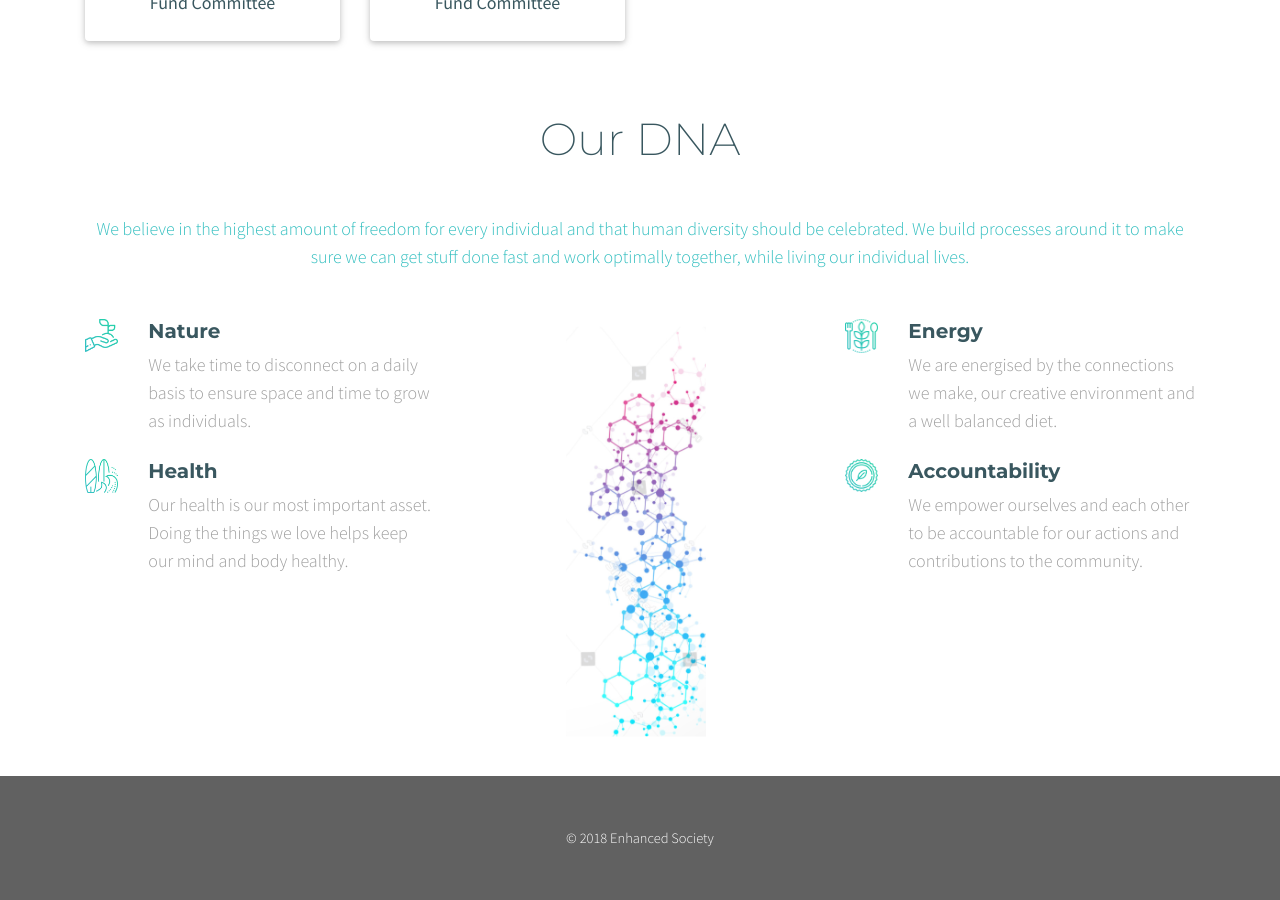
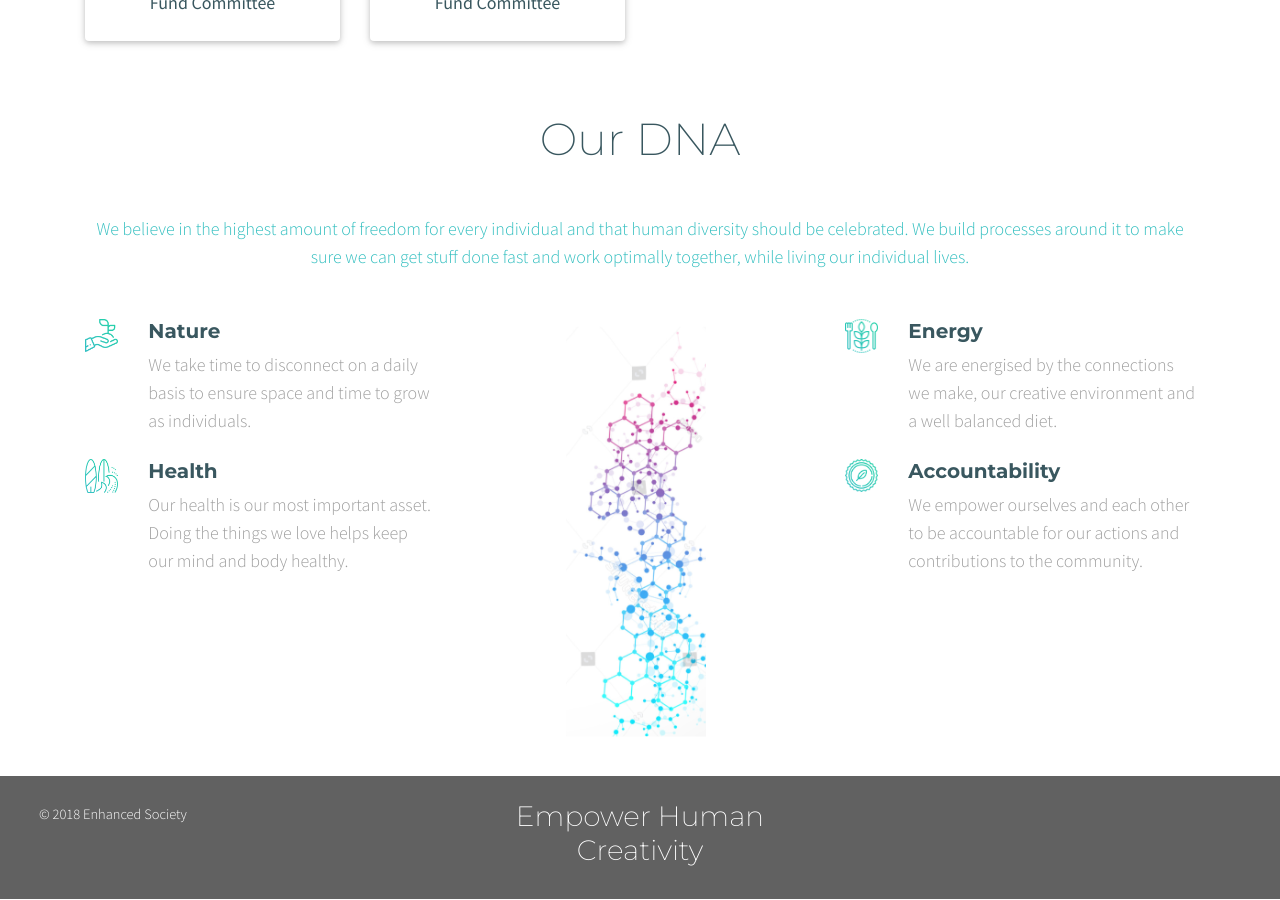
Before and after one commit to enhancedsociety/old-website, a Jekyll site: the page built from index.html, in a window 1280 px wide and 900 px high, scrolled down 3600 px. Built offline with Jekyll 4.4.1, drawn with Linux system fonts in a browser that asks for light colours; a script that is not in the unit is left out.

Commit message:
full paths to assets

```diff
--- a/_includes/footer.html
+++ b/_includes/footer.html
@@ -1,3 +1,8 @@
-<footer class="row font-small text-white grey darken-2 mt-4 p-5 justify-content-center">
-	&copy; 2018 Enhanced Society
+<footer class="row font-small text-white grey darken-2 mt-4 p-4 justify-content-start">
+	<div class="col-4">
+		&copy; 2018 Enhanced Society
+	</div>
+	<div class="col-4 text-center">
+		<h3>Empower Human Creativity</h3>
+	</div>
 </footer>
--- a/_includes/header.html
+++ b/_includes/header.html
@@ -1,6 +1,6 @@
-<header class="row" style="background: url(/assets/img/{{ include.image | default: "home-banner.jpg" }}); {% if include.cover %}background-size: cover;{% endif %} height: {{ include.height | default: "1000" }}px;">
+<header class="row" style="background: url({{ site.url }}/assets/img/{{ include.image | default: "home-banner.jpg" }}); {% if include.cover %}background-size: cover;{% endif %} height: {{ include.height | default: "1000" }}px;">
 	<div class="col-12">
-		<a href="/" class="logo"><img src="/assets/img/logo.svg" /></a>
+		<a href="/" class="logo"><img src="{{ site.url }}/assets/img/logo.svg" /></a>
 	</div>
 	{% comment %}
 	<div class="col mr-auto text-right">
@@ -20,11 +20,5 @@
 				{{ include.excerpt }}
 			</p>
 		{% endif %}
-		{% comment %}
-		<p>
-			<a href="#" class="btn">PLATFORM</a>
-			<a href="#" class="btn">COMMUNITY HUB</a>
-		</p>
-		{% endcomment %}
 	</div>
 </header>
--- a/_layouts/default.html
+++ b/_layouts/default.html
@@ -10,20 +10,37 @@
 	<title>{{ page.title }}</title>
 	<link href="https://fonts.googleapis.com/css?family=Montserrat:200,300,400,500,600,700" rel="stylesheet">
 	<link href="https://fonts.googleapis.com/css?family=Source+Sans+Pro:300,400" rel="stylesheet">
-    <link rel="stylesheet" href="https://maxcdn.bootstrapcdn.com/font-awesome/4.7.0/css/font-awesome.min.css">
-    <link href="/assets/css/bootstrap.min.css" rel="stylesheet">
-    <link href="/assets/css/mdb.min.css" rel="stylesheet">
-    <link href="/assets/css/style.css" rel="stylesheet">
+    {% comment %}<link rel="stylesheet" href="https://maxcdn.bootstrapcdn.com/font-awesome/4.7.0/css/font-awesome.min.css">{% endcomment %}
+    <link href="{{ site.url }}/assets/css/bootstrap.min.css" rel="stylesheet">
+    <link href="{{ site.url }}/assets/css/mdb.min.css" rel="stylesheet">
+    <link href="{{ site.url }}/assets/css/style.css" rel="stylesheet">
+   	{% comment %} Google Tag Manager {% endcomment %}
+	<script>(function(w,d,s,l,i){w[l]=w[l]||[];w[l].push({'gtm.start':
+	new Date().getTime(),event:'gtm.js'});var f=d.getElementsByTagName(s)[0],
+	j=d.createElement(s),dl=l!='dataLayer'?'&l='+l:'';j.async=true;j.src=
+	'https://www.googletagmanager.com/gtm.js?id='+i+dl;f.parentNode.insertBefore(j,f);
+	})(window,document,'script','dataLayer','GTM-M4P9XLQ');</script>
+	{% comment %} End Google Tag Manager {% endcomment %}
 </head>
 <body>
+	{% comment %} Google Tag Manager {% endcomment %}
+	<noscript><iframe src="https://www.googletagmanager.com/ns.html?id=GTM-M4P9XLQ"
+	height="0" width="0" style="display:none;visibility:hidden"></iframe></noscript>
+	{% comment %} End Google Tag Manager {% endcomment %}
 	<div class="container-fluid">
 		{{ content }}
-	</div>
-	<div class="container-fluid">
 		{% include footer.html %}
 	</div>
-    <script type="text/javascript" src="/assets/js/jquery-3.2.1.min.js"></script>
-    <script type="text/javascript" src="/assets/js/bootstrap.min.js"></script>
-    <script type="text/javascript" src="/assets/js/mdb.min.js"></script>
+    <script type="text/javascript" src="{{ site.url }}/assets/js/jquery-3.2.1.min.js"></script>
+    <script type="text/javascript" src="{{ site.url }}/assets/js/bootstrap.min.js"></script>
+    <script type="text/javascript" src="{{ site.url }}/assets/js/mdb.min.js"></script>
+    {% comment %} ZOHO CHAT {% endcomment %}
+    <script type="text/javascript">
+	var $zoho=$zoho || {};$zoho.salesiq = $zoho.salesiq ||
+	{widgetcode:"bf714a8ecf23cb02ce162488fca2ad2f17563a970e136cdb800b81d4c2652480ee6585f49bdd95b88ea99b206b2d32fd", values:{},ready:function(){}};
+	var d=document;s=d.createElement("script");s.type="text/javascript";s.id="zsiqscript";s.defer=true;
+	s.src="https://salesiq.zoho.com/widget";t=d.getElementsByTagName("script")[0];t.parentNode.insertBefore(s,t);d.write("<div id='zsiqwidget'></div>");
+	</script>
+	{% comment %} END ZOHO CHAT {% endcomment %}
 </body>
 </html>
--- a/index.html
+++ b/index.html
@@ -9,7 +9,7 @@
 	<div class="row">
 		<div class="col-md-4">
 			<p>
-				<img class="card-img-top" src="/assets/img/token-sale-299x199.svg" alt="Card image cap" />
+				<img class="card-img-top" src="{{ site.url }}/assets/img/token-sale-299x199.svg" alt="Card image cap" />
 			</p>
 			<h5 class="font-weight-bold mt-3">Token Sale Advisory</h5>
 			<p class="grey-text">
@@ -21,7 +21,7 @@
 		</div>
 		<div class="col-md-4">
 			<p>
-				<img class="card-img-top" src="/assets/img/platform-299x199.svg" alt="Card image cap" />
+				<img class="card-img-top" src="{{ site.url }}/assets/img/platform-299x199.svg" alt="Card image cap" />
 			</p>
 			<h5 class="font-weight-bold mt-3">The Platform</h5>
 			<p class="grey-text">
@@ -33,7 +33,7 @@
 		</div>
 		<div class="col-md-4">
 			<p>
-				<img class="card-img-top" src="/assets/img/community-299x199.svg" alt="Card image cap" />
+				<img class="card-img-top" src="{{ site.url }}/assets/img/community-299x199.svg" alt="Card image cap" />
 			</p>
 			<h5 class="font-weight-bold mt-3">Community</h5>
 			<p class="grey-text">
@@ -51,22 +51,22 @@
 	</p>
 	<div class="row mt-4">
 		<div class="col-md-4">
-			<img src="/assets/img/parato-200x100.png" alt="" class="img-fluid z-depth-0">
+			<img src="{{ site.url }}/assets/img/parato-200x100.png" alt="" class="img-fluid z-depth-0">
 		</div>
 		<div class="col-md-4">
-			<img src="/assets/img/parato-200x100.png" alt="" class="img-fluid z-depth-0">
+			<img src="{{ site.url }}/assets/img/parato-200x100.png" alt="" class="img-fluid z-depth-0">
 		</div>
 		<div class="col-md-4">
-			<img src="/assets/img/parato-200x100.png" alt="" class="img-fluid z-depth-0">
+			<img src="{{ site.url }}/assets/img/parato-200x100.png" alt="" class="img-fluid z-depth-0">
 		</div>
 		<div class="col-md-4">
-			<img src="/assets/img/parato-200x100.png" alt="" class="img-fluid z-depth-0">
+			<img src="{{ site.url }}/assets/img/parato-200x100.png" alt="" class="img-fluid z-depth-0">
 		</div>
 		<div class="col-md-4">
-			<img src="/assets/img/parato-200x100.png" alt="" class="img-fluid z-depth-0">
+			<img src="{{ site.url }}/assets/img/parato-200x100.png" alt="" class="img-fluid z-depth-0">
 		</div>
 		<div class="col-md-4">
-			<img src="/assets/img/parato-200x100.png" alt="" class="img-fluid z-depth-0">
+			<img src="{{ site.url }}/assets/img/parato-200x100.png" alt="" class="img-fluid z-depth-0">
 		</div>
 	</div>
 
@@ -77,12 +77,12 @@
 
 	<div class="row mt-5">
 		<div class="col-lg-5 text-center text-lg-left pb-5">
-			<img src="/assets/img/enhanced-investor.png" alt="" class="img-fluid z-depth-0">
+			<img src="{{ site.url }}/assets/img/enhanced-investor.png" alt="" class="img-fluid z-depth-0">
 		</div>
 		<div class="col-lg-7">
 			<div class="row pb-3">
 				<div class="col-2 col-md-1">
-					<img src="/assets/img/icons/resources.png" alt="" class="img-fluid z-depth-0">
+					<img src="{{ site.url }}/assets/img/icons/resources.png" alt="" class="img-fluid z-depth-0">
 				</div>
 				<div class="col-10">
 					<h5 class="font-weight-bold text-left mb-3 dark-grey-text">Transparency</h5>
@@ -91,7 +91,7 @@
 			</div>
 			<div class="row pb-3">
 				<div class="col-2 col-md-1">
-					<img src="/assets/img/icons/start-business.png" alt="" class="img-fluid z-depth-0">
+					<img src="{{ site.url }}/assets/img/icons/start-business.png" alt="" class="img-fluid z-depth-0">
 				</div>
 				<div class="col-10">
 					<h5 class="font-weight-bold text-left mb-3 dark-grey-text">Authenticitiy</h5>
@@ -100,7 +100,7 @@
 			</div>
 			<div class="row pb-3">
 				<div class="col-2 col-md-1">
-					<img src="/assets/img/icons/collaborate.png" alt="" class="img-fluid z-depth-0">
+					<img src="{{ site.url }}/assets/img/icons/collaborate.png" alt="" class="img-fluid z-depth-0">
 				</div>
 				<div class="col-10">
 					<h5 class="font-weight-bold text-left mb-3 dark-grey-text">Creativity</h5>
@@ -118,7 +118,7 @@
 		<div class="col-6 col-sm-6 col-md-4 col-lg-3 mb-4">
 			<div class="card card-cascade wider">
 				<div class="view overlay">
-					<img src="/assets/img/profiles/kim.png" class="img-fluid" alt="Material Design for Bootstrap - example photo">
+					<img src="{{ site.url }}/assets/img/profiles/kim.png" class="img-fluid" alt="Material Design for Bootstrap - example photo">
 				</div>
 				<div class="card-body text-center pt-3 pb-2">
 					<h4 class="title">Kim Hansen</h4>
@@ -129,7 +129,7 @@
 		<div class="col-6 col-sm-6 col-md-4 col-lg-3 mb-4">
 			<div class="card card-cascade wider">
 				<div class="view overlay">
-					<img src="/assets/img/profiles/jason.png" class="img-fluid" alt="Material Design for Bootstrap - example photo">
+					<img src="{{ site.url }}/assets/img/profiles/jason.png" class="img-fluid" alt="Material Design for Bootstrap - example photo">
 				</div>
 				<div class="card-body text-center pt-3 pb-2">
 					<h4 class="title">Jason Atkins</h4>
@@ -140,7 +140,7 @@
 		<div class="col-6 col-sm-6 col-md-4 col-lg-3 mb-4">
 			<div class="card card-cascade wider">
 				<div class="view overlay">
-					<img src="/assets/img/profiles/d.png" class="img-fluid" alt="Material Design for Bootstrap - example photo">
+					<img src="{{ site.url }}/assets/img/profiles/d.png" class="img-fluid" alt="Material Design for Bootstrap - example photo">
 				</div>
 				<div class="card-body text-center pt-3 pb-2">
 					<h4 class="title">David Novakovic</h4>
@@ -151,7 +151,7 @@
 		<div class="col-6 col-sm-6 col-md-4 col-lg-3 mb-4">
 			<div class="card card-cascade wider">
 				<div class="view overlay">
-					<img src="/assets/img/profiles/adam.png" class="img-fluid" alt="Material Design for Bootstrap - example photo">
+					<img src="{{ site.url }}/assets/img/profiles/adam.png" class="img-fluid" alt="Material Design for Bootstrap - example photo">
 				</div>
 				<div class="card-body text-center pt-3 pb-2">
 					<h4 class="title">Adam Gallagher</h4>
@@ -164,7 +164,7 @@
 		<div class="col-6 col-sm-6 col-md-4 col-lg-3 mb-4">
 			<div class="card card-cascade wider">
 				<div class="view overlay">
-					<img src="/assets/img/profiles/jo.png" class="img-fluid" alt="Material Design for Bootstrap - example photo">
+					<img src="{{ site.url }}/assets/img/profiles/jo.png" class="img-fluid" alt="Material Design for Bootstrap - example photo">
 				</div>
 				<div class="card-body text-center pt-3 pb-2">
 					<h4 class="title">Jo Kershaw</h4>
@@ -175,7 +175,7 @@
 		<div class="col-6 col-sm-6 col-md-4 col-lg-3 mb-4">
 			<div class="card card-cascade wider">
 				<div class="view overlay">
-					<img src="/assets/img/profiles/belinda.png" class="img-fluid" alt="Material Design for Bootstrap - example photo">
+					<img src="{{ site.url }}/assets/img/profiles/belinda.png" class="img-fluid" alt="Material Design for Bootstrap - example photo">
 				</div>
 				<div class="card-body text-center pt-3 pb-2">
 					<h4 class="title">Belinda Sippe</h4>
@@ -186,7 +186,7 @@
 		<div class="col-6 col-sm-6 col-md-4 col-lg-3 mb-4">
 			<div class="card card-cascade wider">
 				<div class="view overlay">
-					<img src="/assets/img/profiles/carl.png" class="img-fluid" alt="Material Design for Bootstrap - example photo">
+					<img src="{{ site.url }}/assets/img/profiles/carl.png" class="img-fluid" alt="Material Design for Bootstrap - example photo">
 				</div>
 				<div class="card-body text-center pt-3 pb-2">
 					<h4 class="title">Carl Ballantyne</h4>
@@ -197,7 +197,7 @@
 		<div class="col-6 col-sm-6 col-md-4 col-lg-3 mb-4">
 			<div class="card card-cascade wider">
 				<div class="view overlay">
-					<img src="/assets/img/profiles/erik.png" class="img-fluid" alt="Material Design for Bootstrap - example photo">
+					<img src="{{ site.url }}/assets/img/profiles/erik.png" class="img-fluid" alt="Material Design for Bootstrap - example photo">
 				</div>
 				<div class="card-body text-center pt-3 pb-2">
 					<h4 class="title">Erik Andersson</h4>
@@ -208,7 +208,7 @@
 		<div class="col-6 col-sm-6 col-md-4 col-lg-3 mb-4">
 			<div class="card card-cascade wider">
 				<div class="view overlay">
-					<img src="/assets/img/profiles/david.png" class="img-fluid" alt="Material Design for Bootstrap - example photo">
+					<img src="{{ site.url }}/assets/img/profiles/david.png" class="img-fluid" alt="Material Design for Bootstrap - example photo">
 				</div>
 				<div class="card-body text-center pt-3 pb-2">
 					<h4 class="title">David Enright</h4>
@@ -219,7 +219,7 @@
 		<div class="col-6 col-sm-6 col-md-4 col-lg-3 mb-4">
 			<div class="card card-cascade wider">
 				<div class="view overlay">
-					<img src="/assets/img/profiles/philip.png" class="img-fluid" alt="Material Design for Bootstrap - example photo">
+					<img src="{{ site.url }}/assets/img/profiles/philip.png" class="img-fluid" alt="Material Design for Bootstrap - example photo">
 				</div>
 				<div class="card-body text-center pt-3 pb-2">
 					<h4 class="title">Philip Nyssen</h4>
@@ -237,7 +237,7 @@
 		<div class="col-md-4">
 			<div class="row mb-2">
 				<div class="col-2">
-					<img src="/assets/img/icons/growth.png" alt="" class="img-fluid z-depth-0" />
+					<img src="{{ site.url }}/assets/img/icons/growth.png" alt="" class="img-fluid z-depth-0" />
 				</div>
 				<div class="col-10 text-left">
 					<h5 class="font-weight-bold">Nature</h5>
@@ -246,7 +246,7 @@
 			</div>
 			<div class="row mb-2">
 				<div class="col-2">
-					<img src="/assets/img/icons/daily-exercise.png" alt="" class="img-fluid z-depth-0" />
+					<img src="{{ site.url }}/assets/img/icons/daily-exercise.png" alt="" class="img-fluid z-depth-0" />
 				</div>
 				<div class="col-10 text-left">
 					<h5 class="font-weight-bold">Health</h5>
@@ -255,12 +255,12 @@
 			</div>
 		</div>
 		<div class="col-md-4 mb-2 center-on-small-only flex-center">
-			<img src="/assets/img/dna.png" alt="" class="z-depth-0">
+			<img src="{{ site.url }}/assets/img/dna.png" alt="" class="z-depth-0">
 		</div>
 		<div class="col-md-4">
 			<div class="row mb-2">
 				<div class="col-2">
-					<img src="/assets/img/icons/custom-diet.png" alt="" class="img-fluid z-depth-0">
+					<img src="{{ site.url }}/assets/img/icons/custom-diet.png" alt="" class="img-fluid z-depth-0">
 				</div>
 				<div class="col-10 text-left">
 					<h5 class="font-weight-bold">Energy</h5>
@@ -269,7 +269,7 @@
 			</div>
 			<div class="row mb-2">
 				<div class="col-2">
-					<img src="/assets/img/icons/maturity.png" alt="" class="img-fluid z-depth-0">
+					<img src="{{ site.url }}/assets/img/icons/maturity.png" alt="" class="img-fluid z-depth-0">
 				</div>
 				<div class="col-10 text-left">
 					<h5 class="font-weight-bold">Accountability</h5>
```
